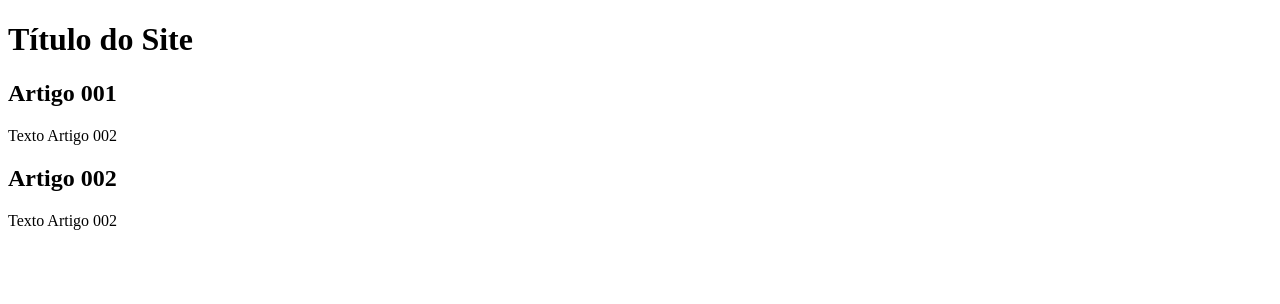
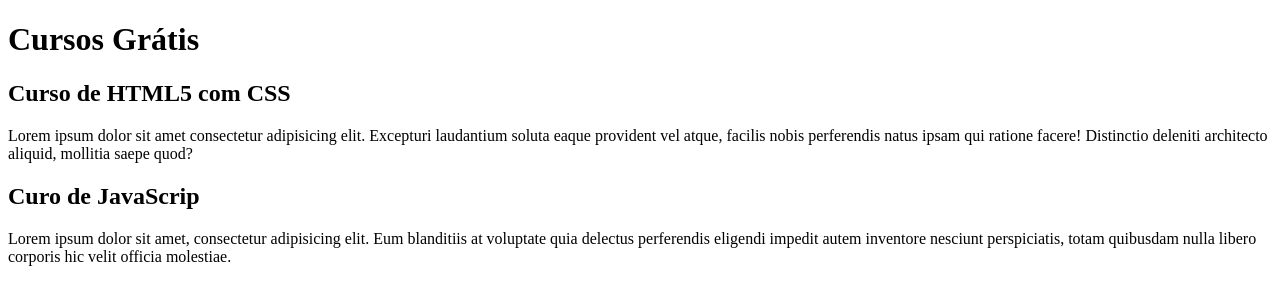
Before and after one commit to PatriciaFeitosa/projeto-site, a plain HTML site: page index.html in a window 1280 px wide. Drawn offline with Linux system fonts and the light colour scheme.

Commit message:
comecei a escrever o conteúdo

```diff
--- a/index.html
+++ b/index.html
@@ -4,20 +4,20 @@
     <meta charset="UTF-8">
     <meta http-equiv="X-UA-Compatible" content="IE=edge">
     <meta name="viewport" content="width=device-width, initial-scale=1.0">
-    <title>Document</title>
+    <title>Título do Site</title>
 </head>
 <body>
     <maIn>
         <header>
-            <h1>Título do Site</h1>
+            <h1>Cursos Grátis</h1>
         </header>
         <article>
-            <h2>Artigo 001</h2>
-            <p>Texto Artigo 002</p>
+            <h2>Curso de HTML5 com CSS</h2>
+            <p>Lorem ipsum dolor sit amet consectetur adipisicing elit. Excepturi laudantium soluta eaque provident vel atque, facilis nobis perferendis natus ipsam qui ratione facere! Distinctio deleniti architecto aliquid, mollitia saepe quod?</p>
         </article>
         <article>
-            <h2>Artigo 002</h2>
-            <p>Texto Artigo 002</p>
+            <h2>Curo de JavaScrip</h2>
+            <p>Lorem ipsum dolor sit amet, consectetur adipisicing elit. Eum blanditiis at voluptate quia delectus perferendis eligendi impedit autem inventore nesciunt perspiciatis, totam quibusdam nulla libero corporis hic velit officia molestiae.</p>
         </article>
     </maIn>
 </body>
```
